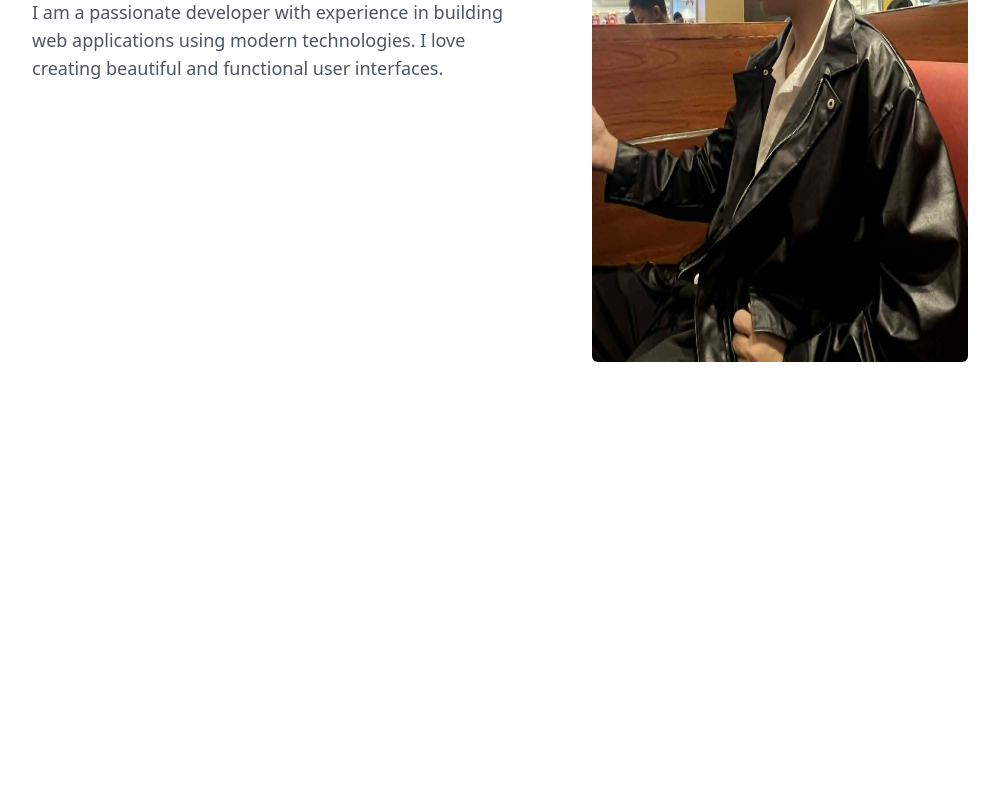
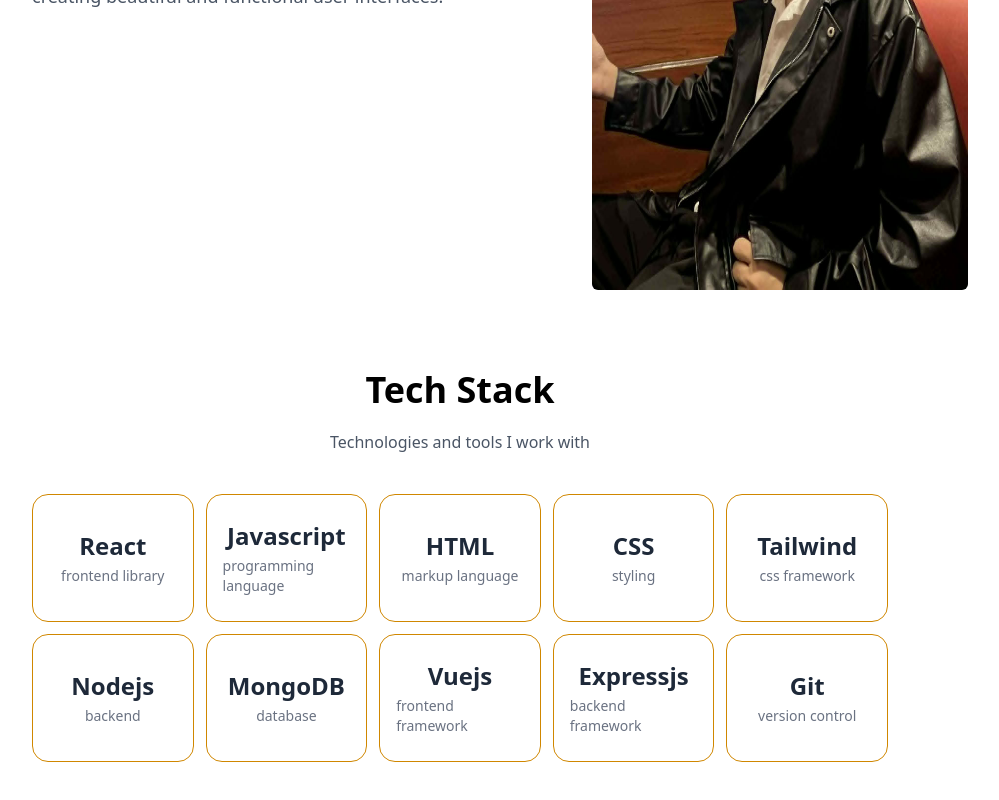
Before and after one commit to Miqu3lla/portfolio, a React (Vite) app: page / in a window 1280 px wide. Shown: the part 510-1310 px from the top of the page, without its empty margins (180-1179 px from the left). Before the commit the page ends 952 px from the top, so only its background shows below. Built offline with nearby package versions, Linux system fonts and the light colour scheme.

Commit message:
add techstack component

```diff
--- a/src/App.jsx
+++ b/src/App.jsx
@@ -1,5 +1,5 @@
 import './main.css'
-import Navbar from './components/navbar.jsx'
+import Navbar from './components/Navbar.jsx'
 import AppRoutes from './router/router.jsx'
 function App() {
 
--- a/src/components/Navbar.jsx
+++ b/src/components/Navbar.jsx
@@ -2,15 +2,24 @@
 
 export default function Navbar() {
 
+    const handleNavClick = (sectionId) => {
+        if (sectionId === 'Tech Stack') {
+            document.getElementById('tech-stack').scrollIntoView({ behavior: 'smooth' });
+        }
+        else if (sectionId === 'Home') {
+            document.getElementById('home').scrollIntoView({ behavior: 'smooth' });
+        }
+    }
+
     return (
-        <main>
+        <main className = 'fixed top-0 left-0 right-0 bg-white shadow-md z-10'>
             <nav className = 'flex justify-between m-5 font-semibold text-2xl'>
                 <section className = 'ml-50'>
                     <h1>Portfolio</h1>
                 </section>
                 <section className = 'flex gap-5 text-[20px] mr-50  '>
                     {['Home', 'Tech Stack', 'Projects', 'Resume'].map((item) => (
-                        <h2 key={item} className = 'transition-colors  hover:text-yellow-600 hover:cursor-pointer'>{item}</h2>
+                        <h2 key={item} onClick={() => handleNavClick(item)} className = 'transition-colors  hover:text-yellow-600 hover:cursor-pointer'>{item}</h2>
                     ))}
                 </section>
             </nav>
--- /dev/null
+++ b/src/components/StackCard.jsx
@@ -0,0 +1,9 @@
+
+export default function StackCard({ title, subtitle }) {
+    return (
+        <main className="flex flex-col items-center justify-center w-full h-32 border-1 border-yellow-600 rounded-2xl hover:shadow-xl hover:scale-105 transition-transform hover:border-yellow-700 p-4">
+            <h2 className="text-2xl font-semibold text-gray-800">{title}</h2>
+            <p className="text-sm text-gray-500 mt-1">{subtitle}</p>
+        </main>
+    )
+}
--- a/src/pages/Home.jsx
+++ b/src/pages/Home.jsx
@@ -1,9 +1,12 @@
 import Rani from '../assets/rani.jpg'
 import Picture from '../assets/download.jpg'
 import {useState, useEffect} from 'react'
+import StackCard from '../components/StackCard.jsx'
 
 export default function Home() {
     const [img, setImg] = useState(Rani);
+    const title = ['react', 'javascript', 'HTML', 'CSS', 'tailwind', 'nodejs', 'mongoDB', 'vuejs', 'expressjs', 'Git']
+    const description = ['frontend library', 'programming language', 'markup language', 'styling', 'css framework', 'backend ' ,'database', 'frontend framework', 'backend framework', 'version control']
 
     useEffect(() => {
         const interval = setInterval(()=> {
@@ -15,8 +18,8 @@ export default function Home() {
 
     return (
         <main>
-        <section className = 'flex justify-between '>
-            <div className = 'w-full max-w-lg mt-53'>
+        <section id = 'home'className = 'flex justify-between '>
+            <div  className = 'w-full max-w-lg mt-53'>
                 <h1 className='text-7xl font-bold '>Hello, I'm <span className='text-yellow-600'>Miq!</span></h1>
                 <p className='mt-7 text-2xl text-gray-500'>Full Stack Developer / Front-End Focused</p>
                 <p className='mt-5 text-lg text-gray-600 max-w-lg'>I am a passionate developer with experience in building web applications using modern technologies. I love creating beautiful and functional user interfaces.</p>
@@ -25,6 +28,17 @@ export default function Home() {
                 <img src={img} alt="Profile Picture" className='h-170 w-full max-w-xl mt-30 m-20 rounded-md'/>
             </div>
         </section>
+        <section>
+            <div id = 'tech-stack'>
+            <h1 className = 'text-center text-4xl font-bold'>Tech Stack</h1>
+            <p className='text-center text-gray-600 mt-5'>Technologies and tools I work with</p>
+            </div>
+            <div className = 'grid grid-cols-5 gap-3 mt-10 mb-10'>
+                {title.map((tech, index) => (
+                    <StackCard key={tech} title={tech.charAt(0).toUpperCase() + tech.slice(1)} subtitle={description[index]} />
+                ))}
+            </div>
+        </section>
         </main>
     )
 }
```
